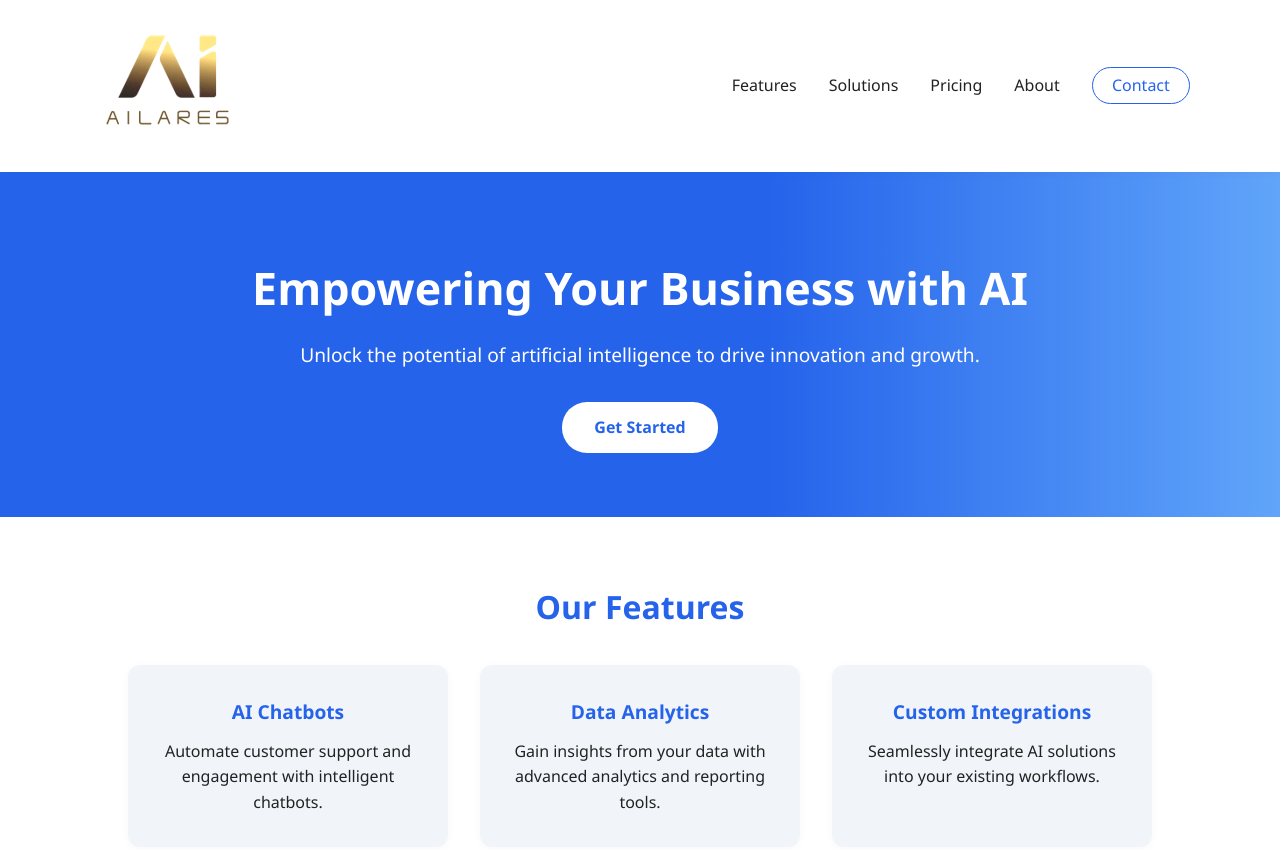
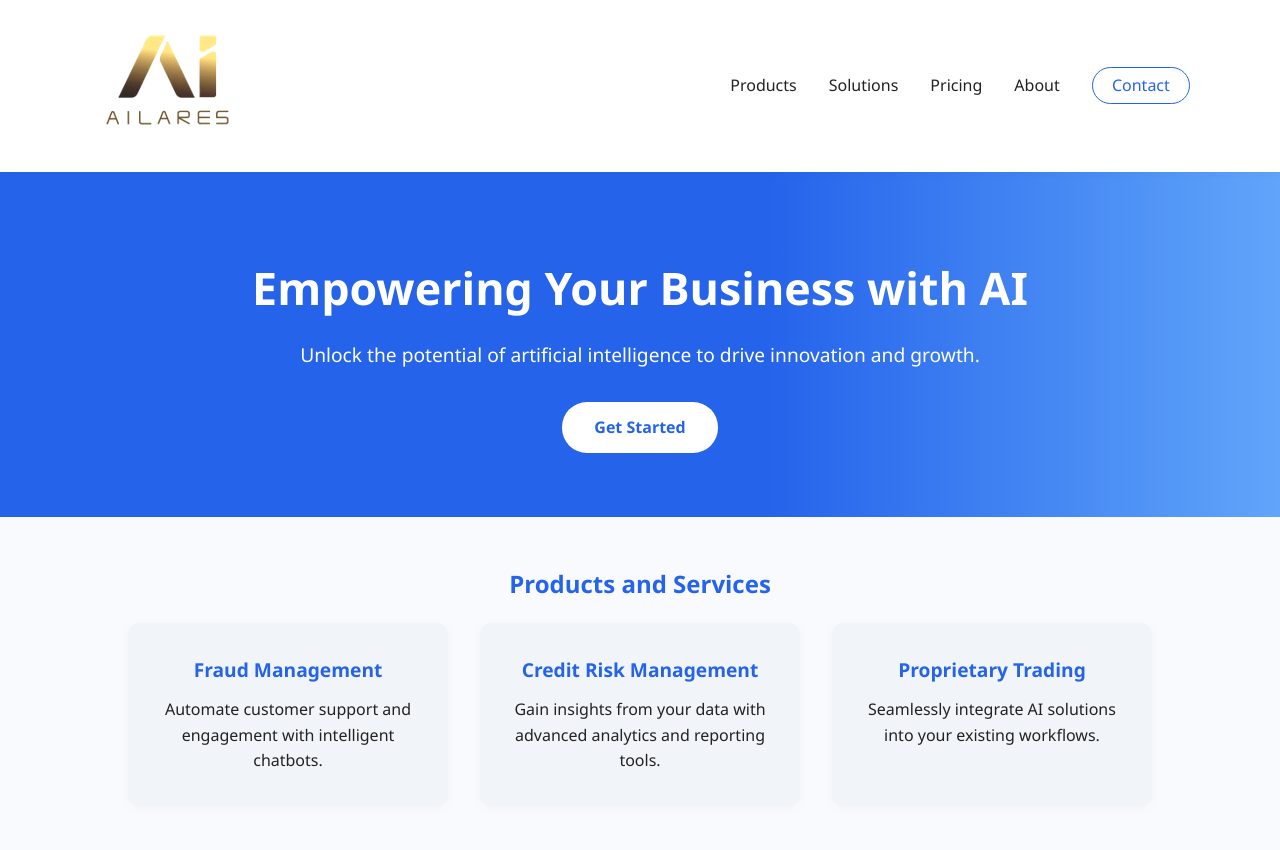
Before and after one commit to sherrycmx/website, a plain HTML site: page index.html in a window 1280 px wide. Shown: the top 850 px of the page. Drawn offline with Linux system fonts and the light colour scheme.

Commit message:
change products

```diff
--- a/index.html
+++ b/index.html
@@ -14,7 +14,7 @@
                 <img src="assets/logo.png" alt="Ailares Logo" style="height: 122px; width: 155px;">
             </a>
             <ul class="nav-links">
-                <li><a href="#features">Features</a></li>
+                <li><a href="#products">Products</a></li>
                 <li><a href="#solutions">Solutions</a></li>
                 <li><a href="#pricing">Pricing</a></li>
                 <li><a href="#about">About</a></li>
@@ -32,21 +32,21 @@
         </div>
     </header>
 
-    <!-- Features Section -->
-    <section id="features" class="features">
+    <!-- Products Section -->
+    <section id="Products" class="Products">
         <div class="container">
-            <h2>Our Features</h2>
+            <h2>Products and Services</h2>
             <div class="features-list">
                 <div class="feature-item">
-                    <h3>AI Chatbots</h3>
+                    <h3>Fraud Management</h3>
                     <p>Automate customer support and engagement with intelligent chatbots.</p>
                 </div>
                 <div class="feature-item">
-                    <h3>Data Analytics</h3>
+                    <h3>Credit Risk Management</h3>
                     <p>Gain insights from your data with advanced analytics and reporting tools.</p>
                 </div>
                 <div class="feature-item">
-                    <h3>Custom Integrations</h3>
+                    <h3>Proprietary Trading</h3>
                     <p>Seamlessly integrate AI solutions into your existing workflows.</p>
                 </div>
             </div>
```
